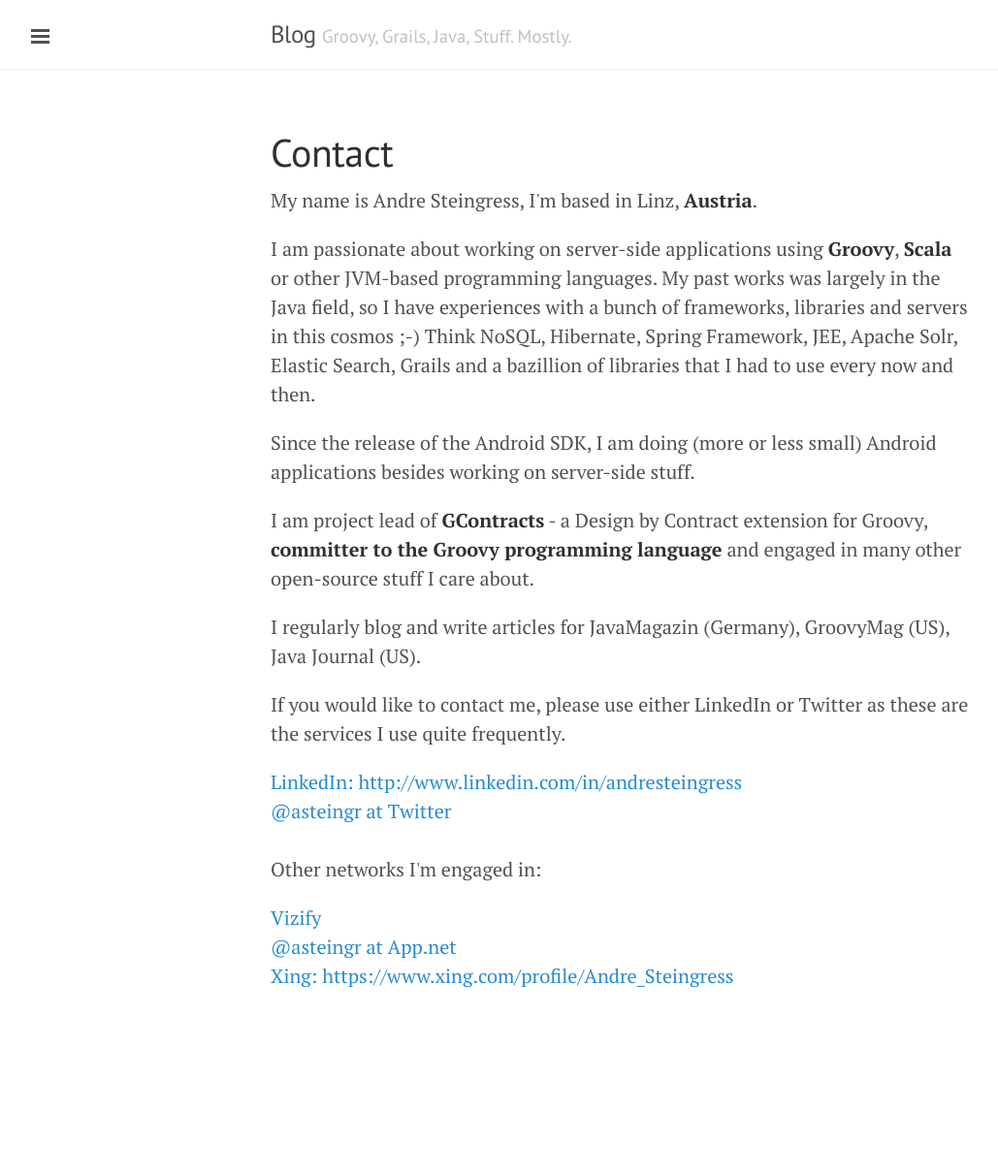
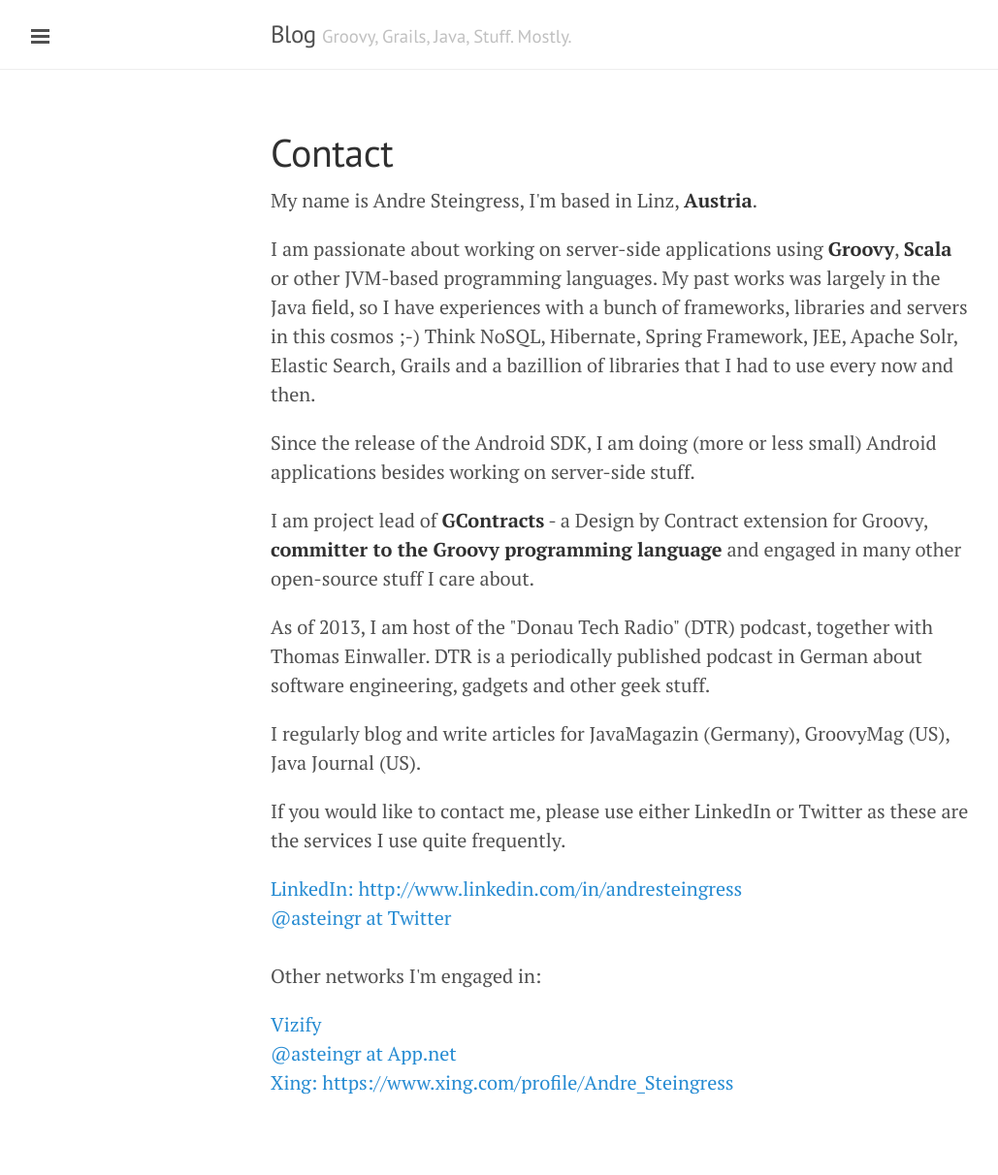
Before and after one commit to andresteingress/andresteingress.github.io, a Jekyll site: the page built from contact/index.html, in a window 1280 px wide. Shown: the whole page at 97% size, without its empty margins (1-1030 px from the left). Built offline with Jekyll 4.4.1, drawn with Linux system fonts in a browser that asks for light colours; Markdown is read by kramdown in place of the engine named in the settings; before the commit the page ends 1102 px from its top, so only the background shows below that.

Commit message:
dtr reference to contact

```diff
--- a/contact/index.html
+++ b/contact/index.html
@@ -30,6 +30,10 @@
 </p>
 
 <p>
+As of 2013, I am host of the "Donau Tech Radio" (DTR) podcast, together with Thomas Einwaller. DTR is a periodically published podcast in German about software engineering, gadgets and other geek stuff.
+</p>
+
+<p>
 I regularly blog and write articles for JavaMagazin (Germany), GroovyMag (US), Java Journal (US).
 </p>
 <p>
```
